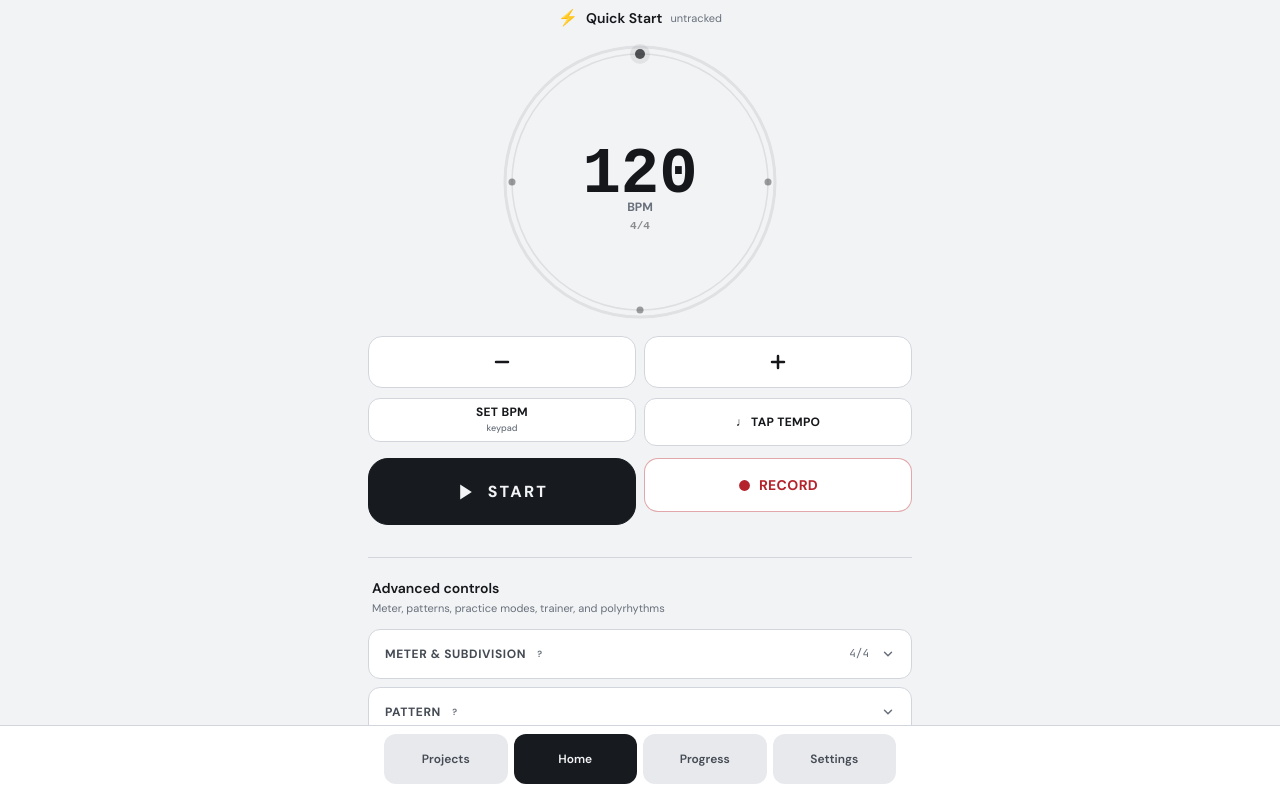
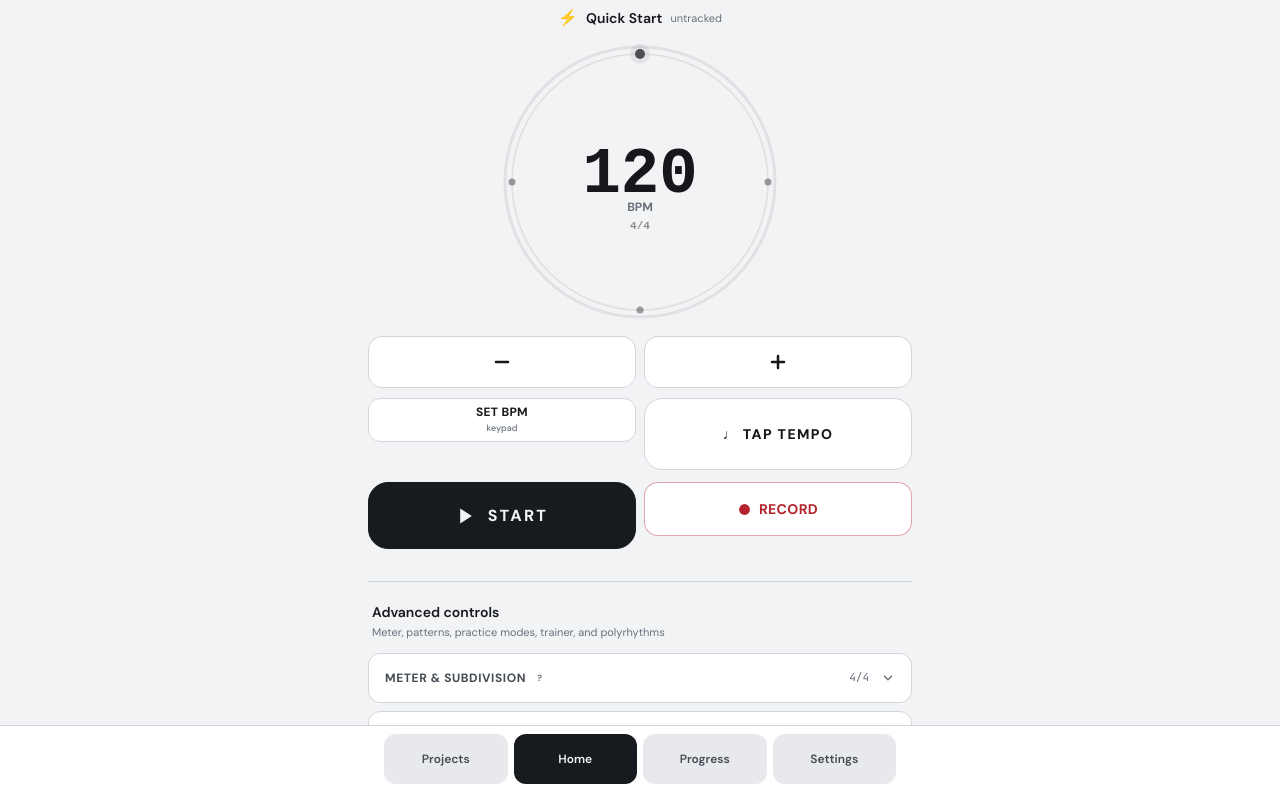
Before and after one commit to Timothy-design77/poly-pro, a React (Vite) app: page / in a window 1280 px wide. Built offline with nearby package versions, Linux system fonts and the light colour scheme.

Commit message:
Make tap tempo large and immediate

```diff
--- a/src/components/metronome/TapTempo.tsx
+++ b/src/components/metronome/TapTempo.tsx
@@ -8,6 +8,7 @@ export function TapTempo() {
   const [tapCount, setTapCount] = useState(0);
   const tapTimesRef = useRef<number[]>([]);
   const timeoutRef = useRef<ReturnType<typeof setTimeout>>();
+  const firedRef = useRef(false);
 
   const handleTap = useCallback(() => {
     const now = performance.now();
@@ -41,20 +42,36 @@ export function TapTempo() {
     }, TAP_TIMEOUT_MS);
   }, [setBpm]);
 
+  const handlePointerDown = useCallback((event: React.PointerEvent) => {
+    event.preventDefault();
+    firedRef.current = true;
+    handleTap();
+  }, [handleTap]);
+
+  const handleClick = useCallback((event: React.MouseEvent) => {
+    if (firedRef.current) {
+      event.preventDefault();
+      firedRef.current = false;
+      return;
+    }
+    handleTap();
+  }, [handleTap]);
+
   return (
     <button
       type="button"
-      onClick={handleTap}
-      className="flex-1 flex items-center justify-center gap-1.5 rounded-xl
+      onPointerDown={handlePointerDown}
+      onClick={handleClick}
+      className="w-full min-h-[72px] flex items-center justify-center gap-2 rounded-[18px]
                  border-[1.5px] border-border-subtle bg-bg-surface
-                 text-text-primary text-xs font-bold tracking-wide
-                 active:bg-bg-raised transition-colors h-[48px]
+                 text-text-primary text-sm font-extrabold tracking-[0.10em]
+                 active:bg-bg-raised transition-colors duration-75
                  touch-manipulation select-none relative"
     >
       ♩ TAP TEMPO
       {tapCount >= 2 && (
-        <span className="absolute -top-1 -right-1 min-w-5 h-5 px-1 rounded-full
-                         bg-accent-dim text-[9px] font-mono font-bold
+        <span className="absolute top-2 right-2 min-w-6 h-6 px-1.5 rounded-full
+                         bg-accent-dim text-[10px] font-mono font-bold
                          flex items-center justify-center text-text-primary border border-border-subtle">
           {tapCount}
         </span>
```
